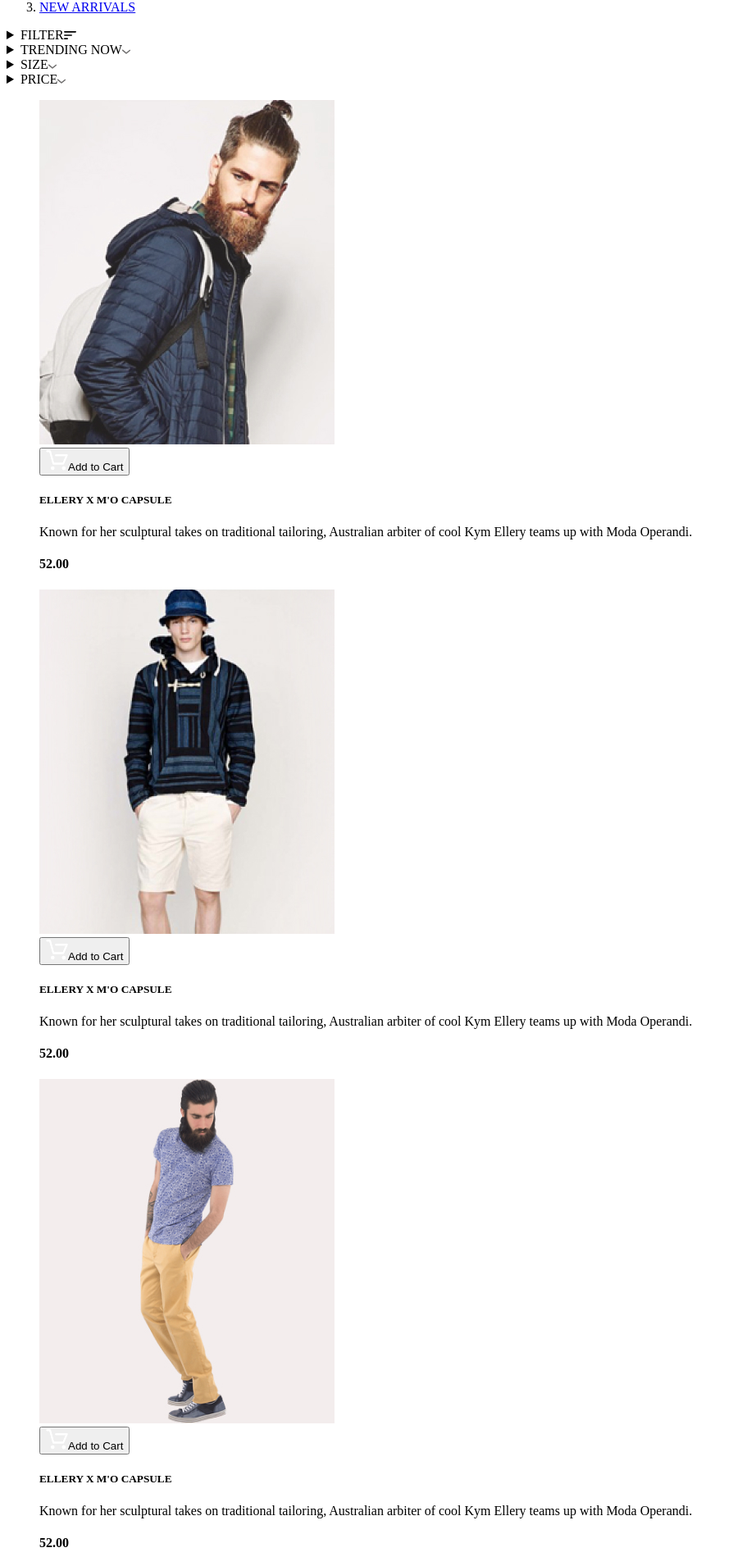
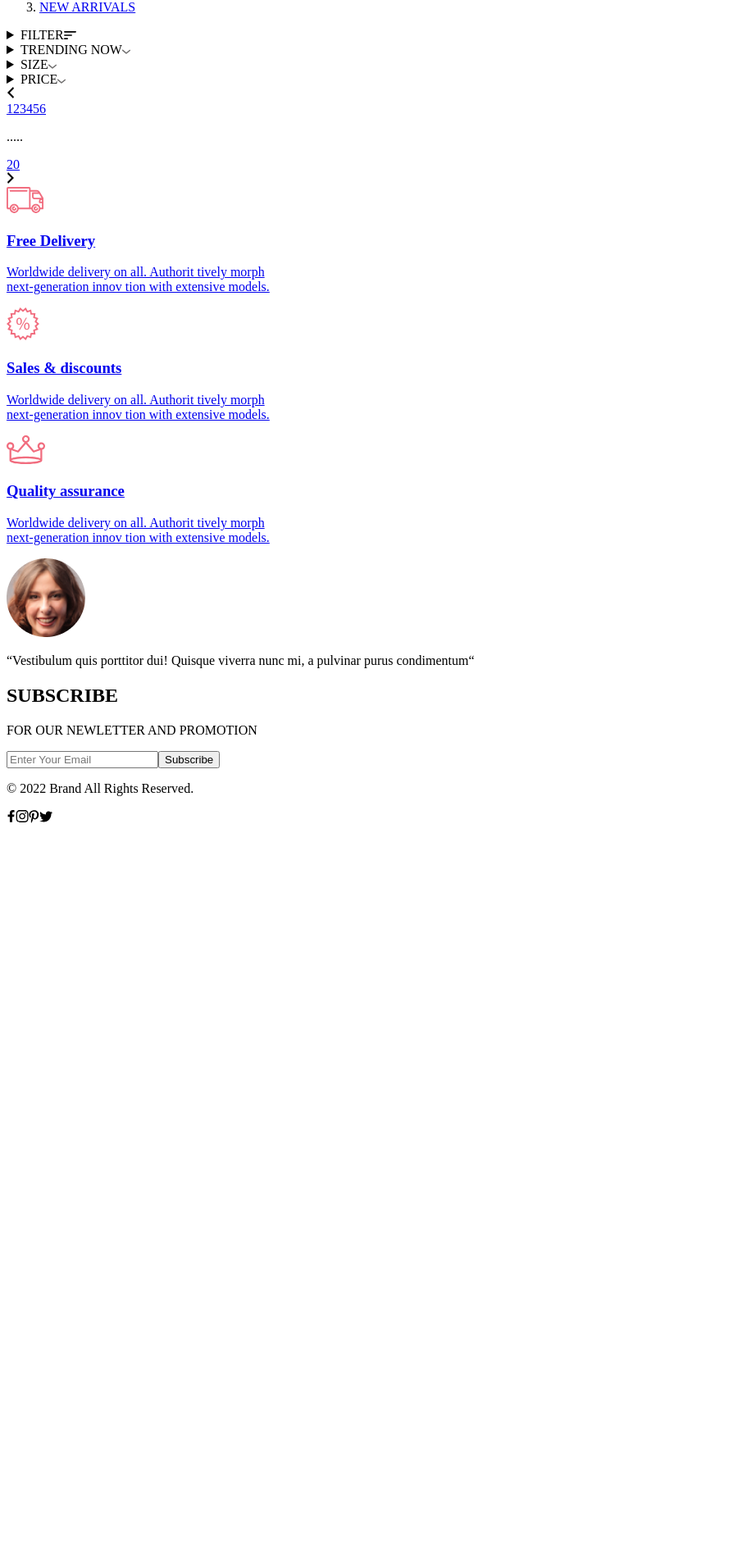
Before and after one commit to Cos125RUS/JavaScript.React.Homeworks, a React (Create React App) app in the folder homework08/: page /catalog in a window 1280 px wide. Shown: the part 723-2633 px from the top of the page at 82% size, without its empty margins (0-894 px from the left). After the commit the page ends 1739 px from the top, so only its background shows below. Built offline with nearby package versions, Linux system fonts and the light colour scheme; the HTML template or start-up script is replaced by a standard one.

Commit message:
some fix

```diff
--- a/homework08/src/components/pages/catalog/elements/FilterDropdown.jsx
+++ b/homework08/src/components/pages/catalog/elements/FilterDropdown.jsx
@@ -19,7 +19,7 @@ const FilterDropdown = ({filterData}) => {
                             <details open={filterCategory.isOpen}>
                                 <summary
                                     className="catalog_page__filter_sort__box__filter__menu__category__subcategory">
-                                    <img src="img/catalog/line.svg" alt="line"/>
+                                    <img src="/img/catalog/line.svg" alt="line"/>
                                     <span>{filterCategory.name.toUpperCase()}</span>
                                 </summary>
                                 <ol>
--- a/homework08/src/components/pages/catalog/elements/PriceSort.jsx
+++ b/homework08/src/components/pages/catalog/elements/PriceSort.jsx
@@ -4,7 +4,7 @@ const PriceSort = ({price}) => {
     return (
         <details
             className="info__box__options__box__option catalog_page__filter_sort__box__options__all_options__option">
-            <summary>PRICE<img src="img/products/show/arrow_down.svg" alt="arrow down"/>
+            <summary>PRICE<img src="/img/products/show/arrow_down.svg" alt="arrow down"/>
             </summary>
             <form
                 className="catalog_page__filter_sort__box__options__all_options__option__list price_frame"
--- a/homework08/src/components/pages/catalog/elements/SizeSort.jsx
+++ b/homework08/src/components/pages/catalog/elements/SizeSort.jsx
@@ -4,7 +4,7 @@ const SizeSort = ({size}) => {
     return (
         <details
             className="info__box__options__box__option catalog_page__filter_sort__box__options__all_options__option">
-            <summary>SIZE<img src="img/products/show/arrow_down.svg" alt="arrow down"/></summary>
+            <summary>SIZE<img src="/img/products/show/arrow_down.svg" alt="arrow down"/></summary>
             <form
                 className="catalog_page__filter_sort__box__options__all_options__option__list size_frame"
                 action="#">
--- a/homework08/src/components/pages/catalog/elements/TrendingNow.jsx
+++ b/homework08/src/components/pages/catalog/elements/TrendingNow.jsx
@@ -4,7 +4,7 @@ const TrendingNow = ({trendingNow}) => {
     return (
         <details
             className="info__box__options__box__option catalog_page__filter_sort__box__options__all_options__option">
-            <summary>TRENDING NOW<img src="img/products/show/arrow_down.svg" alt="arrow down"/>
+            <summary>TRENDING NOW<img src="/img/products/show/arrow_down.svg" alt="arrow down"/>
             </summary>
             <form
                 className="catalog_page__filter_sort__box__options__all_options__option__list trending_now_frame"
--- a/homework08/src/components/pages/main/Contact.jsx
+++ b/homework08/src/components/pages/main/Contact.jsx
@@ -7,7 +7,7 @@ const Contact = () => {
             <div className="contact__content center">
                 <div className="manager">
                     <div className="manager__items">
-                        <img src="img/contact/face.png" alt="face"/>
+                        <img src="/img/contact/face.png" alt="face"/>
                             <p>“Vestibulum quis porttitor dui! Quisque viverra nunc mi, a pulvinar purus condimentum“
                             </p>
                     </div>
--- a/homework08/src/components/pages/main/Header.jsx
+++ b/homework08/src/components/pages/main/Header.jsx
@@ -13,8 +13,9 @@ const Header = () => {
                     <div className="header__bg">
                         <nav className="menu center">
                             <div className="menu__left">
-                                <Link to="/" className="menu__link"><img src="img/header/icon.svg" alt="logo"
-                                                                         className="menu__img"/></Link>
+                                <Link to="/" className="menu__link">
+                                    <img src="/img/header/icon.svg" alt="logo" className="menu__img"/>
+                                </Link>
                                 <SearchHeader/>
                             </div>
                             <div className="menu__right">
--- a/homework08/src/components/pages/other/Advantages.jsx
+++ b/homework08/src/components/pages/other/Advantages.jsx
@@ -16,7 +16,7 @@ const Advantages = () => {
             {advantages.map((advantage, index) => (
                 <article key={index} className="advantage">
                     <Link to="#" className="advantage__link">
-                        <img src={`img/advantagees/${advantage.img}`} alt="icon" className="advantage_img"/>
+                        <img src={advantage.img} alt="icon" className="advantage_img"/>
                         <h3>{advantage.title}</h3>
                         <p>{advantage.description[0]}<br/>{advantage.description[1]}</p>
                     </Link>
--- a/homework08/src/components/pages/other/SubNav.jsx
+++ b/homework08/src/components/pages/other/SubNav.jsx
@@ -1,7 +1,6 @@
 import {Link} from "react-router-dom";
 
 const SubNav = ({crumbs}) => {
-    console.log(crumbs);
 
     return (
         <section className="sub_nav">
@@ -17,8 +16,9 @@ const SubNav = ({crumbs}) => {
                                     crumbs[i].name.toUpperCase()
                                 }</Link></li>
                         ))}
-                        <li className="sub_nav__content__right__breadcrumb__item_link active" aria-current="page"><Link
-                            to="#">{crumbs[crumbs.length - 1].name.toUpperCase()}</Link></li>
+                        <li className="sub_nav__content__right__breadcrumb__item_link active" aria-current="page">
+                            <Link to="#">{crumbs[crumbs.length - 1].name.toUpperCase()}</Link>
+                        </li>
                     </ol>
                 </nav>}
             </div>
--- a/homework08/src/data/advantagesData.js
+++ b/homework08/src/data/advantagesData.js
@@ -1,7 +1,7 @@
 
 export const advantagesData = [
     {
-      img: "1.svg",
+      img: "/img/advantagees/1.svg",
       title: "Free Delivery",
       description: [
           "Worldwide delivery on all. Authorit tively morph",
@@ -9,7 +9,7 @@ export const advantagesData = [
       ],
     },
     {
-        img: "2.svg",
+        img: "/img/advantagees/2.svg",
         title: "Sales & discounts",
         description: [
             "Worldwide delivery on all. Authorit tively morph",
@@ -17,7 +17,7 @@ export const advantagesData = [
         ],
     },
     {
-        img: "3.svg",
+        img: "/img/advantagees/3.svg",
         title: "Quality assurance",
         description: [
             "Worldwide delivery on all. Authorit tively morph",
--- a/homework08/src/data/offerData.js
+++ b/homework08/src/data/offerData.js
@@ -1,29 +1,29 @@
 export const offerData = {
     offers: [
         {
-            background: "img/offer/1.jpg",
-            rectangle: "img/offer/rectangle_small.png",
+            background: "/img/offer/1.jpg",
+            rectangle: "/img/offer/rectangle_small.png",
             tagline: "30% OFF",
-            category: "FOR WOMEN",
-            link: "women"
+            category: "FOR WOman",
+            link: "woman"
         },
         {
-            background: "img/offer/2.jpg",
-            rectangle: "img/offer/rectangle_small.png",
+            background: "/img/offer/2.jpg",
+            rectangle: "/img/offer/rectangle_small.png",
             tagline: "HOT DEAL",
-            category: "FOR MEN",
-            link: "men"
+            category: "FOR man",
+            link: "man"
         },
         {
-            background: "img/offer/3.jpg",
-            rectangle: "img/offer/rectangle_small.png",
+            background: "/img/offer/3.jpg",
+            rectangle: "/img/offer/rectangle_small.png",
             tagline: "NEW ARRIVALS",
             category: "FOR KIDS",
             link: "kids"
         },
         {
-            background: "img/offer/4.jpg",
-            rectangle: "img/offer/rectangle_big.png",
+            background: "/img/offer/4.jpg",
+            rectangle: "/img/offer/rectangle_big.png",
             tagline: "LUXIROUS & TRENDY",
             category: "ACCESORIES",
             link: "accesories"
--- a/homework08/src/data/productsData.js
+++ b/homework08/src/data/productsData.js
@@ -2,110 +2,110 @@
 export const productsData = [
     {
         id: 1,
-        photo: "img/products/1.jpg",
+        photo: "/img/products/1.jpg",
         name: "ELLERY X M'O CAPSULE",
         description: "Known for her sculptural takes on traditional tailoring, " +
             "Australian arbiter of cool Kym Ellery teams up with Moda Operandi.",
         price: "52.00",
-        category: "men",
+        category: "man",
     },
     {
         id: 2,
-        photo: "img/products/2.png",
+        photo: "/img/products/2.png",
         name: "ELLERY X M'O CAPSULE",
         description: "Known for her sculptural takes on traditional tailoring, " +
             "Australian arbiter of cool Kym Ellery teams up with Moda Operandi.",
         price: "52.00",
-        category: "women",
+        category: "woman",
     },
     {
         id: 3,
-        photo: "img/products/3.jpg",
+        photo: "/img/products/3.jpg",
         name: "ELLERY X M'O CAPSULE",
         description: "Known for her sculptural takes on traditional tailoring, " +
             "Australian arbiter of cool Kym Ellery teams up with Moda Operandi.",
         price: "52.00",
-        category: "men",
+        category: "man",
     },
     {
         id: 4,
-        photo: "img/products/4.jpg",
+        photo: "/img/products/4.jpg",
         name: "ELLERY X M'O CAPSULE",
         description: "Known for her sculptural takes on traditional tailoring, " +
             "Australian arbiter of cool Kym Ellery teams up with Moda Operandi.",
         price: "52.00",
-        category: "men",
+        category: "man",
     },
     {
         id: 5,
-        photo: "img/products/5.jpg",
+        photo: "/img/products/5.jpg",
         name: "ELLERY X M'O CAPSULE",
         description: "Known for her sculptural takes on traditional tailoring, " +
             "Australian arbiter of cool Kym Ellery teams up with Moda Operandi.",
         price: "52.00",
-        category: "women",
+        category: "woman",
     },
     {
         id: 6,
-        photo: "img/products/6.jpg",
+        photo: "/img/products/6.jpg",
         name: "ELLERY X M'O CAPSULE",
         description: "Known for her sculptural takes on traditional tailoring, " +
             "Australian arbiter of cool Kym Ellery teams up with Moda Operandi.",
         price: "52.00",
-        category: "women",
+        category: "woman",
     },
     {
         id: 7,
-        photo: "img/catalog/men/7.jpg",
+        photo: "/img/catalog/men/7.jpg",
         name: "ELLERY X M'O CAPSULE",
         description: "Known for her sculptural takes on traditional tailoring, " +
             "Australian arbiter of cool Kym Ellery teams up with Moda Operandi.",
         price: "52.00",
-        category: "men",
+        category: "man",
     },
     {
         id: 8,
-        photo: "img/catalog/men/8.jpg",
+        photo: "/img/catalog/men/8.jpg",
         name: "ELLERY X M'O CAPSULE",
         description: "Known for her sculptural takes on traditional tailoring, " +
             "Australian arbiter of cool Kym Ellery teams up with Moda Operandi.",
         price: "52.00",
-        category: "men",
+        category: "man",
     },
     {
         id: 9,
-        photo: "img/catalog/men/9.jpg",
+        photo: "/img/catalog/men/9.jpg",
         name: "ELLERY X M'O CAPSULE",
         description: "Known for her sculptural takes on traditional tailoring, " +
             "Australian arbiter of cool Kym Ellery teams up with Moda Operandi.",
         price: "52.00",
-        category: "men",
+        category: "man",
     },
     {
         id: 10,
-        photo: "img/catalog/men/2.png",
+        photo: "/img/catalog/men/2.png",
         name: "ELLERY X M'O CAPSULE",
         description: "Known for her sculptural takes on traditional tailoring, " +
             "Australian arbiter of cool Kym Ellery teams up with Moda Operandi.",
         price: "52.00",
-        category: "men",
+        category: "man",
     },
     {
         id: 11,
-        photo: "img/catalog/men/5.jpg",
+        photo: "/img/catalog/men/5.jpg",
         name: "ELLERY X M'O CAPSULE",
         description: "Known for her sculptural takes on traditional tailoring, " +
             "Australian arbiter of cool Kym Ellery teams up with Moda Operandi.",
         price: "52.00",
-        category: "men",
+        category: "man",
     },
     {
         id: 12,
-        photo: "img/catalog/men/6.jpg",
+        photo: "/img/catalog/men/6.jpg",
         name: "ELLERY X M'O CAPSULE",
         description: "Known for her sculptural takes on traditional tailoring, " +
             "Australian arbiter of cool Kym Ellery teams up with Moda Operandi.",
         price: "52.00",
-        category: "men",
+        category: "man",
     },
 ]
```
